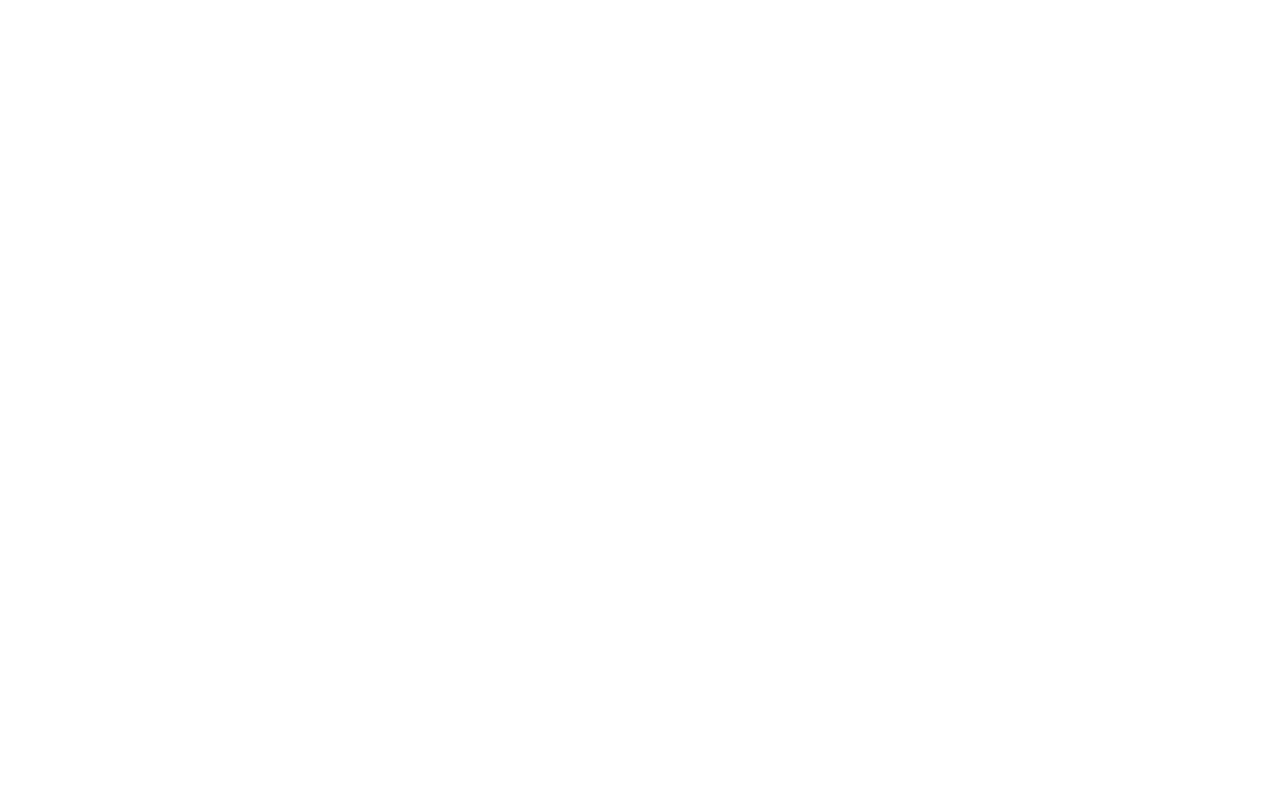
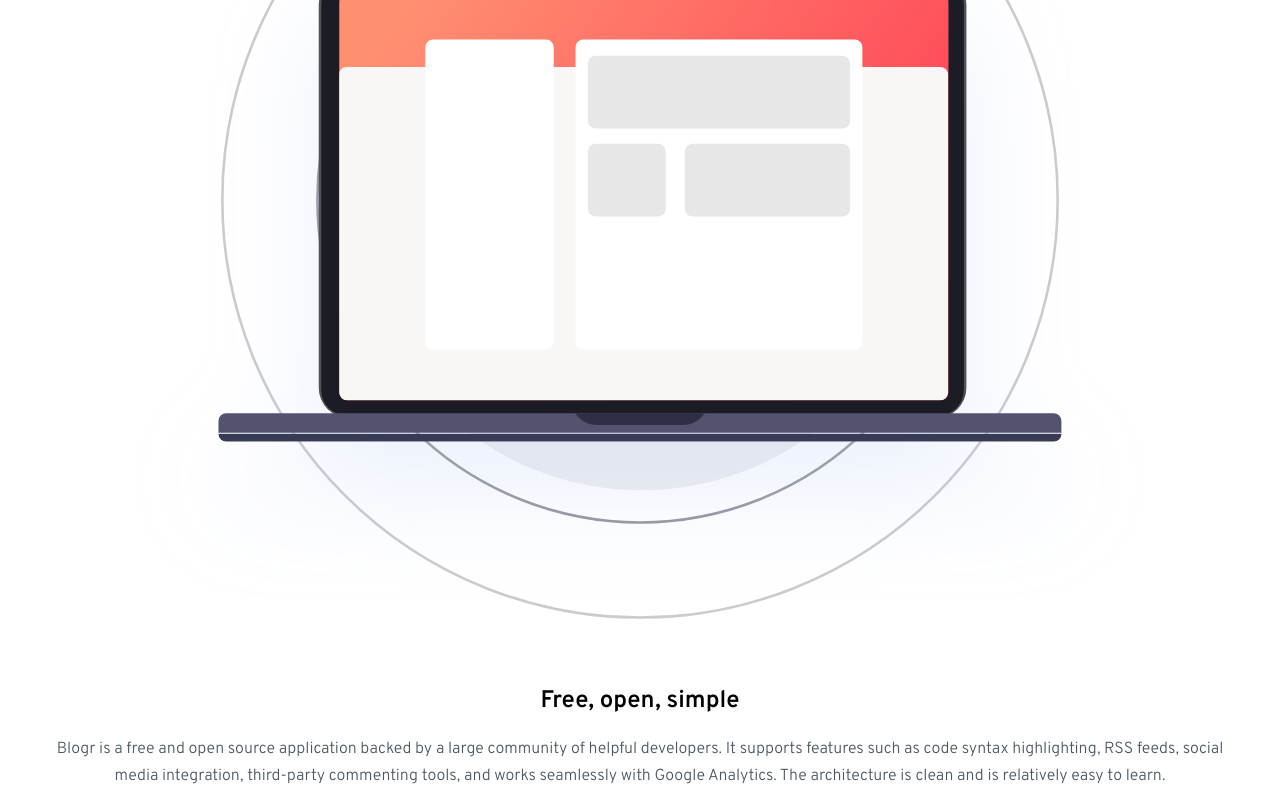
Before and after one commit to erwinruiz/blogr-landing-page, a React (Create React App) app: page / in a window 1280 px wide. Shown: the part 3959-4756 px from the top of the page. Before the commit the page ends 3646 px from the top, so only its background shows below. Built offline with nearby package versions, Linux system fonts and the light colour scheme.

Commit message:
Add third section to content component

```diff
--- a/src/components/Content/Content.js
+++ b/src/components/Content/Content.js
@@ -1,12 +1,14 @@
 import { Fragment } from "react";
 import FirstSection from "./FirstSection";
 import SecondSection from "./SecondSection";
+import ThirdSection from "./ThirdSection";
 
 function Content() {
   return (
     <Fragment>
       <FirstSection />
       <SecondSection />
+      <ThirdSection />
     </Fragment>
   );
 }
--- a/src/components/Content/SecondSection.js
+++ b/src/components/Content/SecondSection.js
@@ -2,7 +2,7 @@
 
 function SecondSection() {
   return (
-    <div className={classes.container}>
+    <section className={classes.container}>
       <img src="./images/illustration-phones.svg" alt="phones illustration" />
       <div className={classes.textContent}>
         <h2>State of the Art Infrastructure</h2>
@@ -13,7 +13,7 @@
           competitive.
         </p>
       </div>
-    </div>
+    </section>
   );
 }
 
--- a/src/components/Content/SecondSection.module.css
+++ b/src/components/Content/SecondSection.module.css
@@ -10,6 +10,7 @@
   border-top-right-radius: 100px;
   border-bottom-left-radius: 100px;
   text-align: center;
+  margin-bottom: 50px;
 }
 .container img {
   width: 100%;
--- /dev/null
+++ b/src/components/Content/ThirdSection.js
@@ -0,0 +1,32 @@
+import classes from "./ThirdSection.module.css";
+
+function ThirdSection() {
+  return (
+    <section className={classes.container}>
+      <img
+        src="./images/illustration-laptop-mobile.svg"
+        alt="illustration laptop mobile"
+      />
+      <div className={classes.textContent}>
+        <h2>Free, open, simple</h2>
+        <p>
+          Blogr is a free and open source application backed by a large
+          community of helpful developers. It supports features such as code
+          syntax highlighting, RSS feeds, social media integration, third-party
+          commenting tools, and works seamlessly with Google Analytics. The
+          architecture is clean and is relatively easy to learn.
+        </p>
+      </div>
+      <div className={classes.textContent}>
+        <h2>Powerful tooling</h2>
+        <p>
+          Batteries included. We built a simple and straightforward CLI tool
+          that makes customization and deployment a breeze, but capable of
+          producing even the most complicated sites.
+        </p>
+      </div>
+    </section>
+  );
+}
+
+export default ThirdSection;
--- /dev/null
+++ b/src/components/Content/ThirdSection.module.css
@@ -0,0 +1,19 @@
+.container {
+  text-align: center;
+  margin-bottom: 50px;
+}
+.container img {
+  width: 100%;
+  margin-bottom: 20px;
+}
+.container .textContent {
+  padding: 0 40px;
+  margin-bottom: 30px;
+}
+.container .textContent h2 {
+  margin-bottom: 20px;
+}
+.container .textContent p {
+  color: var(--Very-dark-grayish-blue);
+  line-height: 1.7;
+}
```
